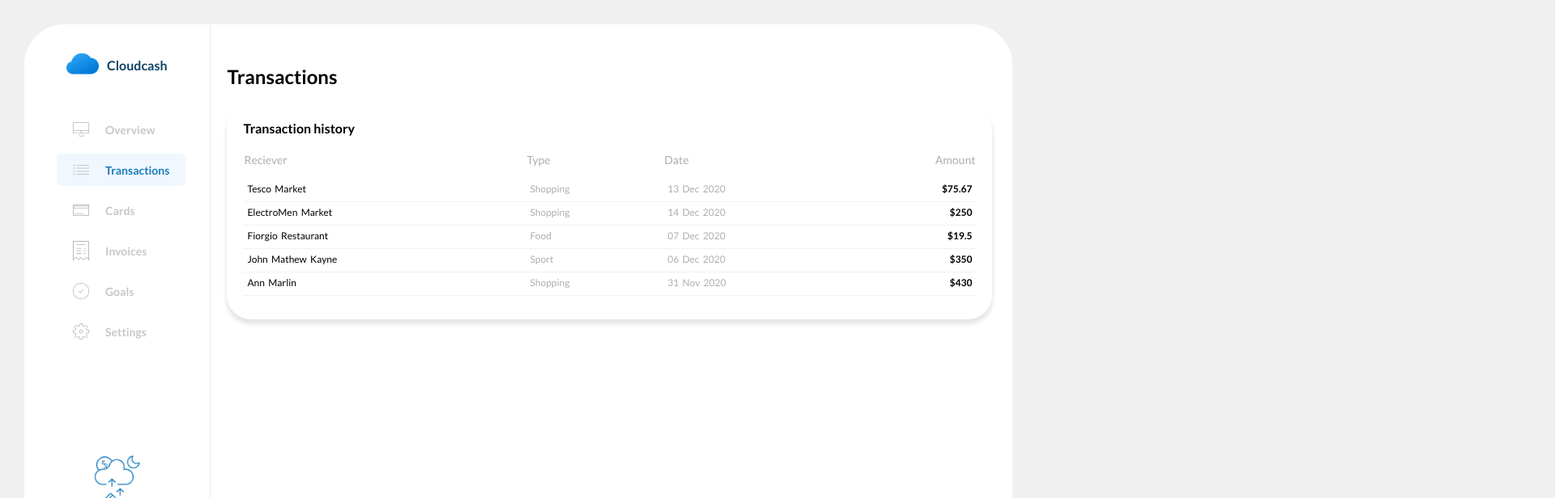
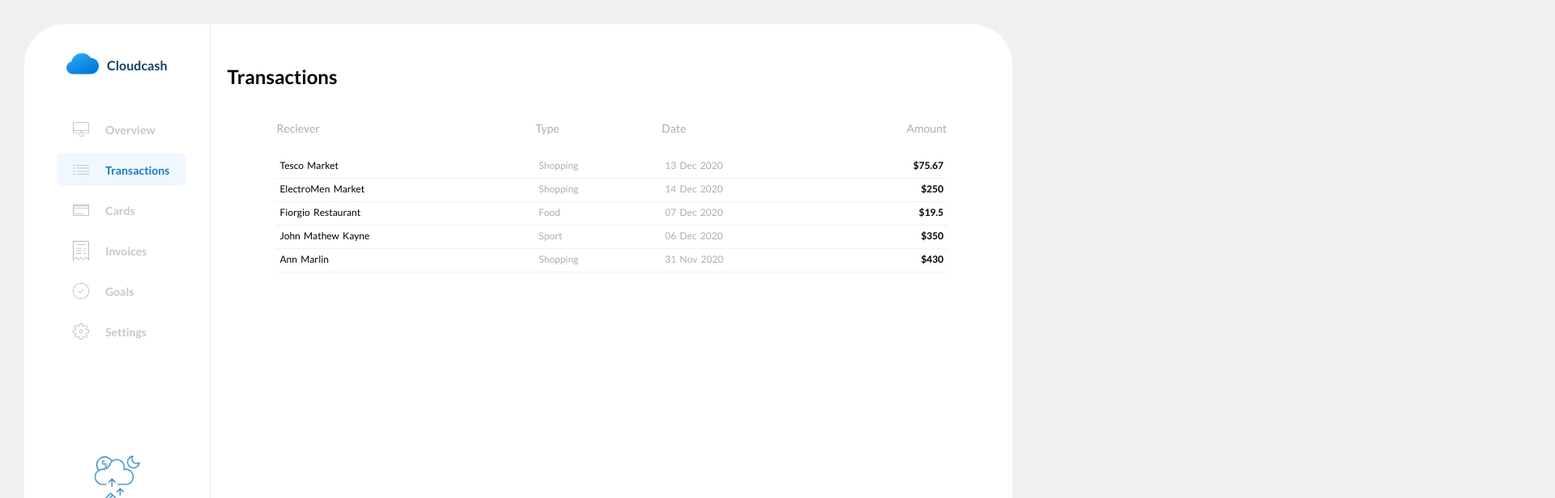
Before and after one commit to BudakovDmitry/Finance-Dashboard, a React (Create React App) app in the folder finance-dashboard/: page /Transactions in a window 1280 px wide. Shown: the top 616 px of the page at 81% size, 1920 px wide, since content can reach past the window. Built offline with nearby package versions, Linux system fonts and the light colour scheme.

Commit message:
add reducer for created and deleted goals

```diff
--- a/finance-dashboard/package.json
+++ b/finance-dashboard/package.json
@@ -12,6 +12,7 @@
     "@testing-library/react": "^12.1.4",
     "@testing-library/user-event": "^13.5.0",
     "formik": "^2.2.9",
+    "nanoid": "^3.3.3",
     "react": "^18.0.0",
     "react-dom": "^18.0.0",
     "react-redux": "^8.0.1",
--- a/finance-dashboard/src/components/Goals/Goals.css
+++ b/finance-dashboard/src/components/Goals/Goals.css
@@ -14,8 +14,10 @@
   margin-right: 10px;
 }
 
-.goals--title--button {
+.goals--title--link {
   padding: 0;
+  text-decoration: none;
+  font-weight: bold;
   border-radius: 50%;
   text-align: center;
   font-size: 16px;
@@ -26,13 +28,17 @@
   background-color: #FFC145;
 }
 
-.goals--title--button:hover {
-  border: 1px solid #FFC145;
+.goals--title--link:hover {
+  border: 0.5px solid #FFC145;
   background-color: #ffffff;
 }
 
 .goals--items {
   display: flex;
+  width: 480px;
+  height: 180px;
+  overflow-x: scroll;
+  margin-bottom: 20px;
 }
 
 .goals--button--right {
@@ -50,3 +56,34 @@
 .goals--button--right:hover {
   font-weight: bold;
 }
+
+.no--goals {
+  padding: 60px 30px;
+  align-items: center;
+  display: flex;
+}
+
+.no--goals h2 {
+  margin-right: 20px;
+  font-size: 20px;
+  text-transform: uppercase;
+}
+
+.no--goals--link {
+  padding: 0;
+  text-decoration: none;
+  font-weight: bold;
+  border-radius: 50%;
+  text-align: center;
+  font-size: 26px;
+  font-weight: bold;
+  width: 35px;
+  height: 35px;
+  border: none;
+  background-color: #FFC145;
+}
+
+.no--goals--link:hover {
+  border: 1px solid #FFC145;
+  background-color: #ffffff;
+}
--- a/finance-dashboard/src/components/GoalsItem/GoalsItem.css
+++ b/finance-dashboard/src/components/GoalsItem/GoalsItem.css
@@ -1,10 +1,12 @@
 .goal {
+  flex-shrink: 0;
   width: 140px;
   height: 160px;
   border-radius: 28px;
   box-shadow: 0px 5px 5px 1px rgba(0,0,0,0.1);
   font-family: "Lato";
-  margin-right: 20px;
+  margin-right: 15px;
+  margin-left: 5px;
 }
 
 .goal--title {
--- a/finance-dashboard/src/components/GoalsPageItem/GoalsPageItem.js
+++ b/finance-dashboard/src/components/GoalsPageItem/GoalsPageItem.js
@@ -1,6 +1,15 @@
+import { goalDeleted } from "../../actions/actions";
+import { useDispatch } from "react-redux";
+
 import * as Img from "../Images/Images";
 
-export default function GoalsPageItem({ type, title, date, amount }) {
+export default function GoalsPageItem({ id, type, title, date, amount }) {
+    const dispatch = useDispatch();
+
+    const deleteItem = (id) => {
+        dispatch(goalDeleted(id));
+    };
+
     return (
         <div className="goals--item">
             <img src={Img[`${type}`]} alt="goals-logo" />
@@ -9,6 +18,17 @@ export default function GoalsPageItem({ type, title, date, amount }) {
                 <p>{date}</p>
             </div>
             <p className="goals--item--amount">${amount}</p>
+            <div className="goals--item--button">
+                <button onClick={() => deleteItem(id)} className="button--done">
+                    &#10003;
+                </button>
+                <button
+                    onClick={() => deleteItem(id)}
+                    className="button--delete"
+                >
+                    &#10007;
+                </button>
+            </div>
         </div>
     );
 }
--- a/finance-dashboard/src/components/Pages/GoalsPage/GoalsPage.css
+++ b/finance-dashboard/src/components/Pages/GoalsPage/GoalsPage.css
@@ -123,6 +123,13 @@
   opacity: .6;
 }
 
+.no--goals--item {
+  align-items: center;
+  padding-top: 100px;
+  text-transform: uppercase;
+  word-spacing: 2px;
+}
+
 .error--input {
   margin: 0;
   padding: 0;
@@ -132,3 +139,35 @@
   left: 362px;
   text-align: start;
 }
+
+/* Button */
+
+.goals--item--button {
+  display: flex;
+  flex-direction: column;
+}
+
+.button--delete {
+  display: block;
+  width: 30px;
+  height: 15px;
+  text-align: center;
+  font-weight: bold;
+  align-items: center;
+  background-color: #fff;
+  color: red;
+  border: none;
+}
+
+.button--done {
+  display: block;
+  width: 30px;
+  height: 15px;
+  text-align: center;
+  font-weight: bold;
+  align-items: center;
+  background-color: #fff;
+  color: green;
+  border: none;
+  margin-bottom: 5px;
+}
--- a/finance-dashboard/src/components/Pages/GoalsPage/GoalsPage.js
+++ b/finance-dashboard/src/components/Pages/GoalsPage/GoalsPage.js
@@ -1,19 +1,19 @@
 import { Formik } from "formik";
-import { useState } from "react";
 import { useDispatch, useSelector } from "react-redux";
 import * as Yup from "yup";
 
-import { goalCreated, goalDeleted } from "../../../actions/actions";
+import { goalCreated } from "../../../actions/actions";
 import "./GoalsPage.css";
 import Header from "../../Header/Header";
 import GoalsPageItem from "../../GoalsPageItem/GoalsPageItem";
+import { nanoid } from "nanoid";
 
 export default function GoalsPage() {
     const { goals } = useSelector((state) => state);
     const dispatch = useDispatch();
-    const [goal, setGoal] = useState([]);
 
     const initialValue = {
+        id: "",
         type: "",
         title: "",
         date: "",
@@ -30,20 +30,26 @@ export default function GoalsPage() {
             .min(2, "To short!")
             .max(30, "To long!")
             .required("Required"),
-        amount: Yup.number().required("Required"),
+        amount: Yup.number().positive().required("Required"),
     });
 
-    const updateGoal = (newItem) => {
-        setGoal((prevItem) => [...prevItem, newItem]);
+    const addGoal = (value) => {
+        const newItem = {
+            ...value,
+            id: nanoid(),
+        };
+        dispatch(goalCreated(newItem));
     };
 
     const goalItem = goals.map((item) => {
         return (
             <GoalsPageItem
+                key={item.id}
                 type={item.type}
                 title={item.title}
                 date={item.date}
                 amount={item.amount}
+                id={item.id}
             />
         );
     });
@@ -61,7 +67,7 @@ export default function GoalsPage() {
                     <Formik
                         initialValues={initialValue}
                         validationSchema={goalSchema}
-                        onSubmit={(values) => updateGoal(values)}
+                        onSubmit={(values) => addGoal(values)}
                     >
                         {({
                             values,
@@ -149,7 +155,15 @@ export default function GoalsPage() {
                         )}
                     </Formik>
                 </div>
-                <div className="goals--item--container">{goalItem}</div>
+                <div className="goals--item--container">
+                    {goals.length > 0 ? (
+                        goalItem
+                    ) : (
+                        <h3 className="no--goals--item">
+                            No goals, please add first goal.
+                        </h3>
+                    )}
+                </div>
             </div>
         </div>
     );
--- a/finance-dashboard/src/components/Pages/TransactionsPage/TransactionsPage.css
+++ b/finance-dashboard/src/components/Pages/TransactionsPage/TransactionsPage.css
@@ -6,5 +6,57 @@
 
 .page--transaction--container {
   margin: 0 auto;
-  width: 2100px;
 }
+
+.transaction--page--table {
+  padding: 20px 60px;
+  height: 500px;
+  overflow-y: scroll;
+}
+
+.transaction--page--table table {
+  margin: 0;
+  width: 100%;
+  border-collapse: collapse;
+}
+
+.transaction--page--table th {
+  font-size: 14px;
+  color: #AEAEAE;
+  font-weight: bold;
+  text-align: start;
+  border: none;
+  padding-bottom: 25px;
+  font-weight: 400;
+}
+
+.transaction--page--table th:nth-child(4) {
+  text-align: end;
+}
+
+.transaction--page--table tr {
+  margin-bottom: 10px;
+}
+
+.transaction--page--table td {
+  padding: 5px;
+  font-size: 12px;
+  text-align: start;
+  word-spacing: 2px;
+  padding-bottom: 8px;
+}
+
+.transaction--page--table td:nth-child(4) {
+  font-size: 12px;
+  text-align: end;
+  font-weight: bold;
+}
+
+.transaction--page--table td:nth-child(2), .transaction--page--table td:nth-child(3) {
+  color: #AEAEAE;
+}
+
+.transaction--page--table tr > td {
+  border-bottom: 1px solid #aeaeae2d;
+  margin-bottom: 10px;
+}
--- a/finance-dashboard/src/components/Pages/TransactionsPage/TransactionsPage.js
+++ b/finance-dashboard/src/components/Pages/TransactionsPage/TransactionsPage.js
@@ -1,12 +1,38 @@
-import TransactionHistory from "../../TransactionHistory/TransactionHistory";
+import { useSelector } from "react-redux";
+import TransactionHistoryItem from "../../TransactionHistoryItem/TransactionHistoryItem";
 import "./TransactionsPage.css";
 
 export default function TransactionsPage() {
+    const { transactions } = useSelector((state) => state);
+
+    const transactionItem = transactions.map((item) => {
+        return (
+            <TransactionHistoryItem
+                reciever={item.reciever}
+                type={item.type}
+                date={item.date}
+                amount={item.amount}
+            />
+        );
+    });
+
     return (
         <div className="page--transaction">
             <h2 className="page--transaction--title">Transactions</h2>
             <div className="page--transaction--container">
-        <TransactionHistory />
+                <div className="transaction--page--table">
+                    <table>
+                        <tbody>
+                            <tr>
+                                <th>Reciever</th>
+                                <th>Type</th>
+                                <th>Date</th>
+                                <th>Amount</th>
+                            </tr>
+                            {transactionItem}
+                        </tbody>
+                    </table>
+                </div>
             </div>
         </div>
     );
--- a/finance-dashboard/src/components/TransactionHistory/TransactionHistory.css
+++ b/finance-dashboard/src/components/TransactionHistory/TransactionHistory.css
@@ -3,6 +3,7 @@
   height: 266px;
   border-radius: 30px;
   box-shadow: 0px 5px 5px 1px rgba(0,0,0,0.1);
+  overflow-y: hidden;
 }
 
 .transaction--title {
--- a/finance-dashboard/src/reducers/reducer.js
+++ b/finance-dashboard/src/reducers/reducer.js
@@ -1,13 +1,26 @@
 const initialState = {
     goals: [
-        { title: "Holidays", date: "12/20/20", amount: 500, type: "Mountain" },
-        { title: "Renovation", date: "12/20/20", amount: 200, type: "Brash" },
-        {
-            title: "PlayStation 5",
-            date: "12/20/20",
-            amount: 820,
-            type: "Joystick",
-        },
+        // {
+        //     id: 1,
+        //     title: "Holidays",
+        //     date: "12/20/20",
+        //     amount: 500,
+        //     type: "Mountain",
+        // },
+        // {
+        //     id: 2,
+        //     title: "Renovation",
+        //     date: "12/20/20",
+        //     amount: 200,
+        //     type: "Brash",
+        // },
+        // {
+        //     id: 3,
+        //     title: "PlayStation 5",
+        //     date: "12/20/20",
+        //     amount: 820,
+        //     type: "Joystick",
+        // },
     ],
     transactions: [
         {
```
Also changed, not shown: finance-dashboard/src/components/Goals/Goals.js (+25 -8 lines), 1 other file (tests, documents, lock files or other folders). Lines whose indentation alone changed are shown as unchanged.
